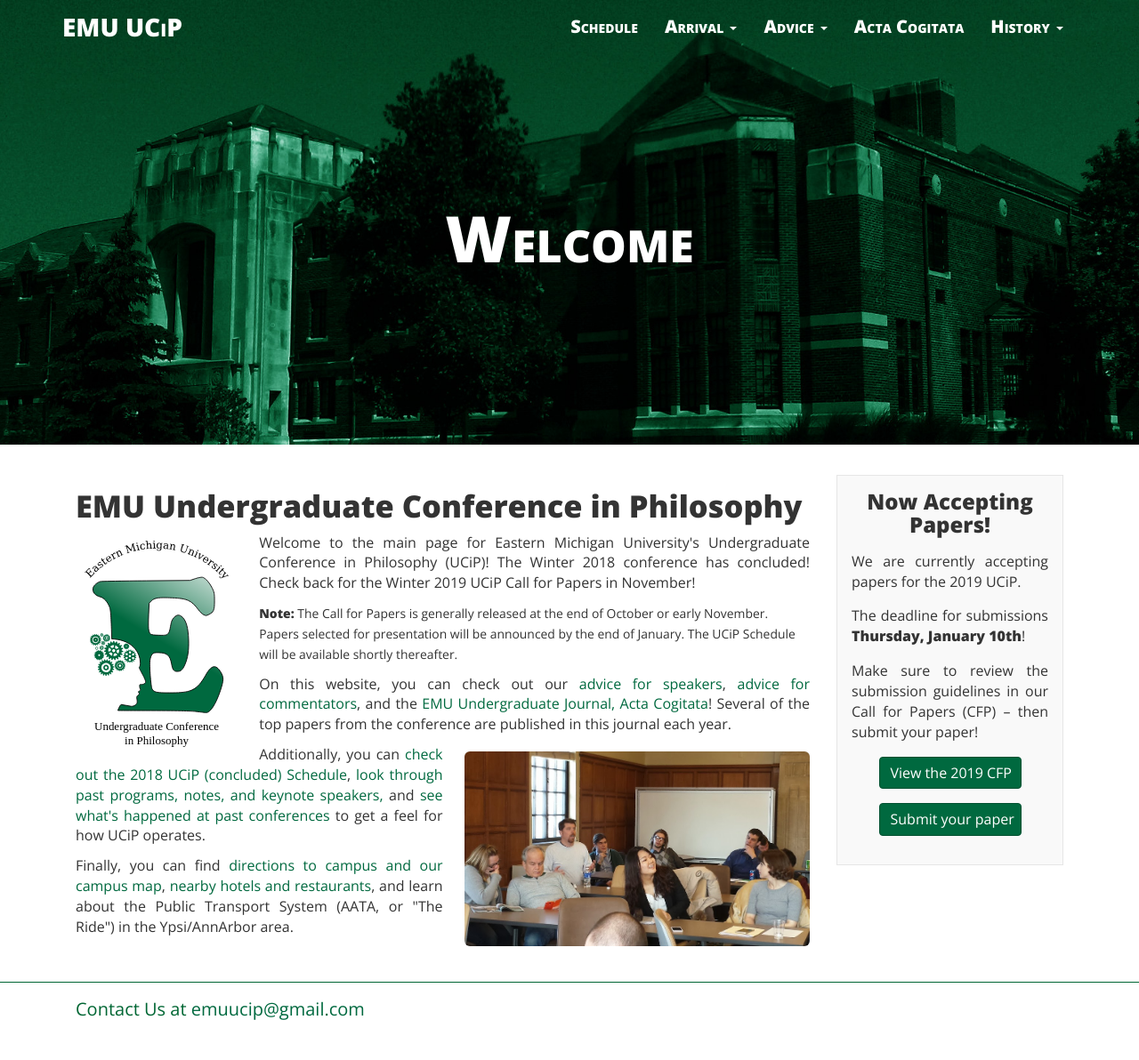
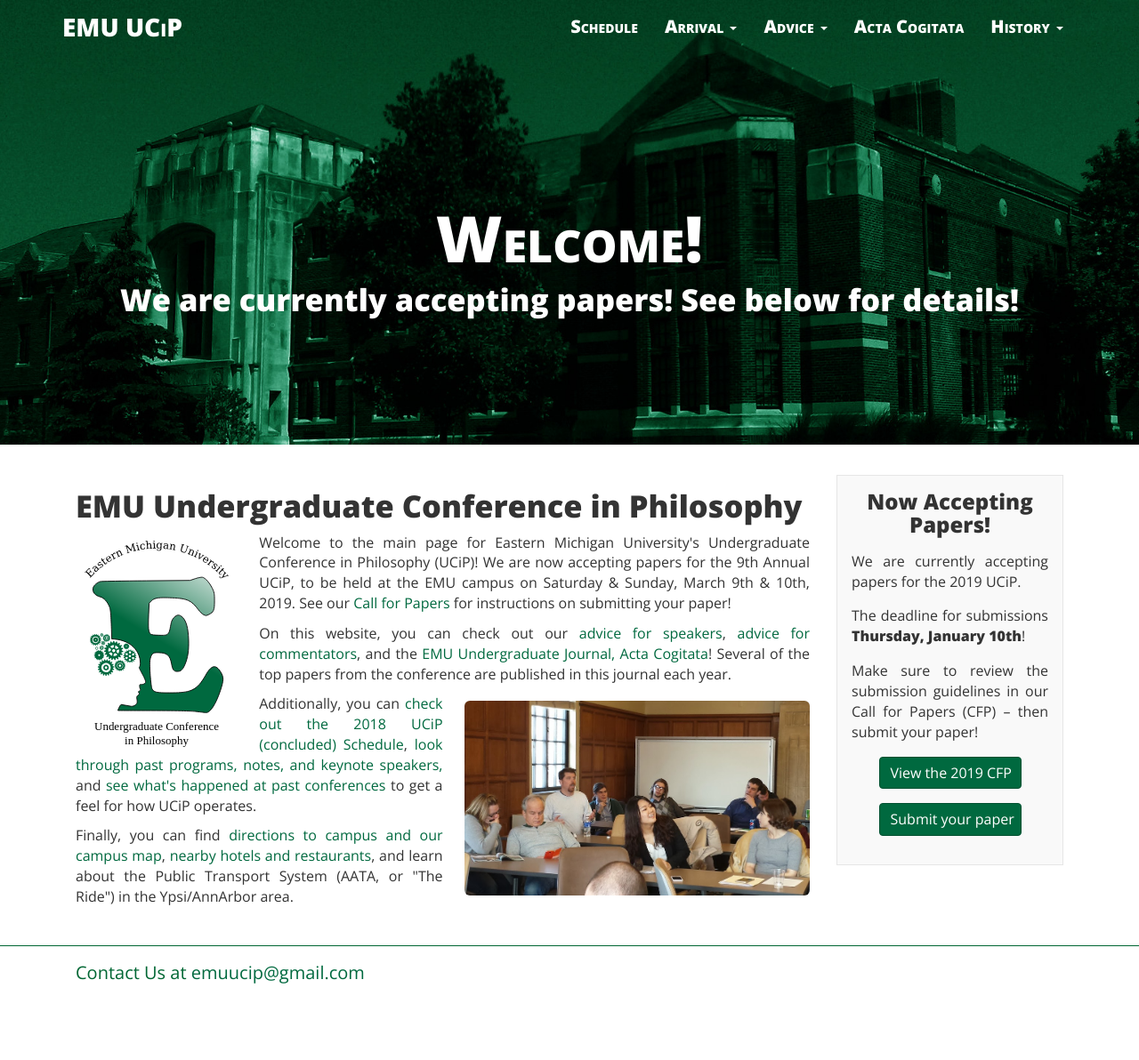
Before and after one commit to ucip/ucip.github.io, a Jekyll site: the page built from index.html, in a window 1280 px wide. Shown: the whole page at 89% size. Built offline with Jekyll 4.4.1, drawn with Linux system fonts in a browser that asks for light colours; nearby versions of some CDN libraries; after the commit the page ends 1151 px from its top, so only the background shows below that.

Commit message:
adding subtitle to show we are accepting papers

```diff
--- a/index.html
+++ b/index.html
@@ -1,6 +1,7 @@
 ---
 layout: home
-title: "Welcome"
+title: "Welcome!"
+subtitle: "We are currently accepting papers! See below for details!"
 header-img: "img/header.jpg"
 ---
 
@@ -10,8 +11,8 @@
     <div class="col-sm-3 img-div-left">
       <img class="img-responsive img-rounded hidden-print" src="{{ site.baseurl }}/img/logo.svg">
     </div>
-    <p class="text-justify">Welcome to the main page for Eastern Michigan University's Undergraduate Conference in Philosophy (UCiP)! The Winter 2018 conference has concluded! Check back for the Winter 2019 UCiP Call for Papers in November!</p>
-    <p><small><b>Note:</b> The Call for Papers is generally released at the end of October or early November. Papers selected for presentation will be announced by the end of January. The UCiP Schedule will be available shortly thereafter.</small></p>
+    <p class="text-justify">Welcome to the main page for Eastern Michigan University's Undergraduate Conference in Philosophy (UCiP)! We are now accepting papers for the 9th Annual UCiP, to be held at the EMU campus on Saturday & Sunday, March 9th & 10th, 2019. See our <a href="{{ site.baseurl }}/cfp/">Call for Papers</a> for instructions on submitting your paper!</p>
+    <!--<p><small><b>Note:</b> The Call for Papers is generally released at the end of October or early November. Papers selected for presentation will be announced by the end of January. The UCiP Schedule will be available shortly thereafter.</small></p>-->
     <p class="text-justify">On this website, you can check out our <a href="{{ site.baseurl }}/advice/speakers/">advice for speakers</a>, <a href="{{ site.baseurl }}/advice/commentators/">advice for commentators</a>, and the <a href="{{ site.baseurl }}/journal/">EMU Undergraduate Journal, Acta Cogitata</a>! Several of the top papers from the conference are published in this journal each year.</p>
     <div class="col-sm-6 img-div-right">
       <img class="img-responsive img-rounded hidden-print" src="{{ site.baseurl }}/img/img_6.jpg">
```
